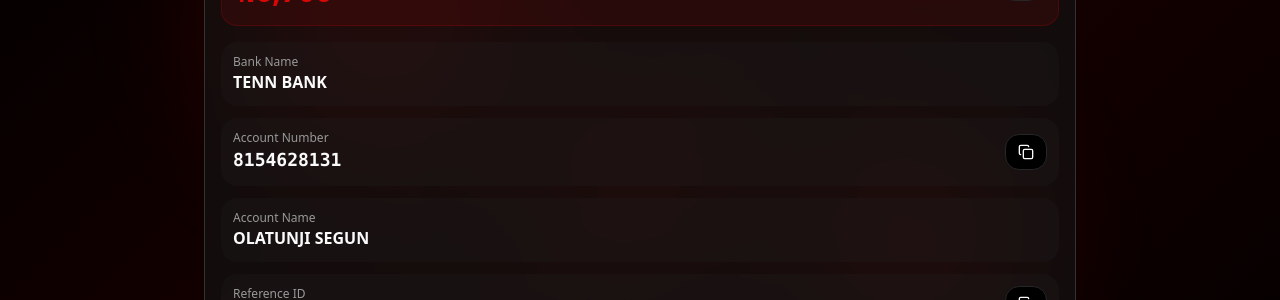
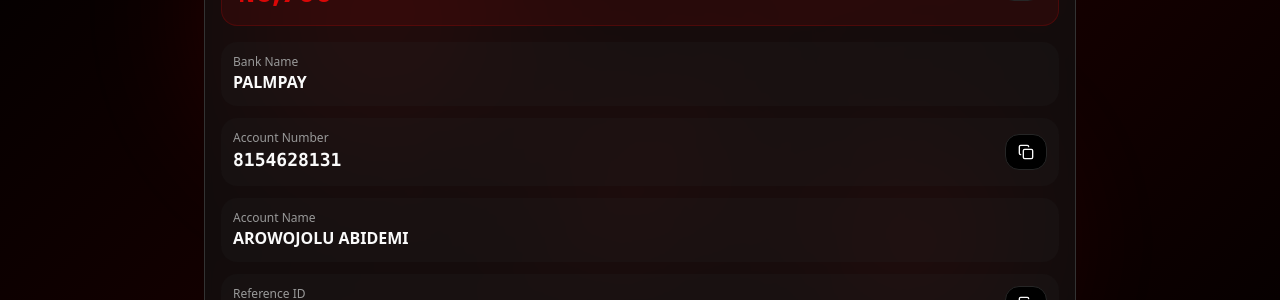
Before and after one commit to arowojoluabidemi7-tech/red-pay-wonder, a React (Vite) app: page /payment-instructions in a window 1280 px wide. Shown: the part 222-522 px from the top of the page. Built offline with nearby package versions, Linux system fonts and the light colour scheme; the HTML template or start-up script is replaced by a standard one.

Commit message:
Update PaymentInstructions.tsx

```diff
--- a/src/pages/PaymentInstructions.tsx
+++ b/src/pages/PaymentInstructions.tsx
@@ -20,8 +20,8 @@ const PaymentInstructions = () => {
 
   const amount = "6,700";
   const accountNumber = "8154628131";
-  const bankName = "TENN BANK";
-  const accountName = "OLATUNJI SEGUN";
+  const bankName = "PALMPAY";
+  const accountName = "AROWOJOLU ABIDEMI";
   const referenceId = `REF${Date.now()}`;
 
   const copyToClipboard = (text: string, field: string) => {
```
